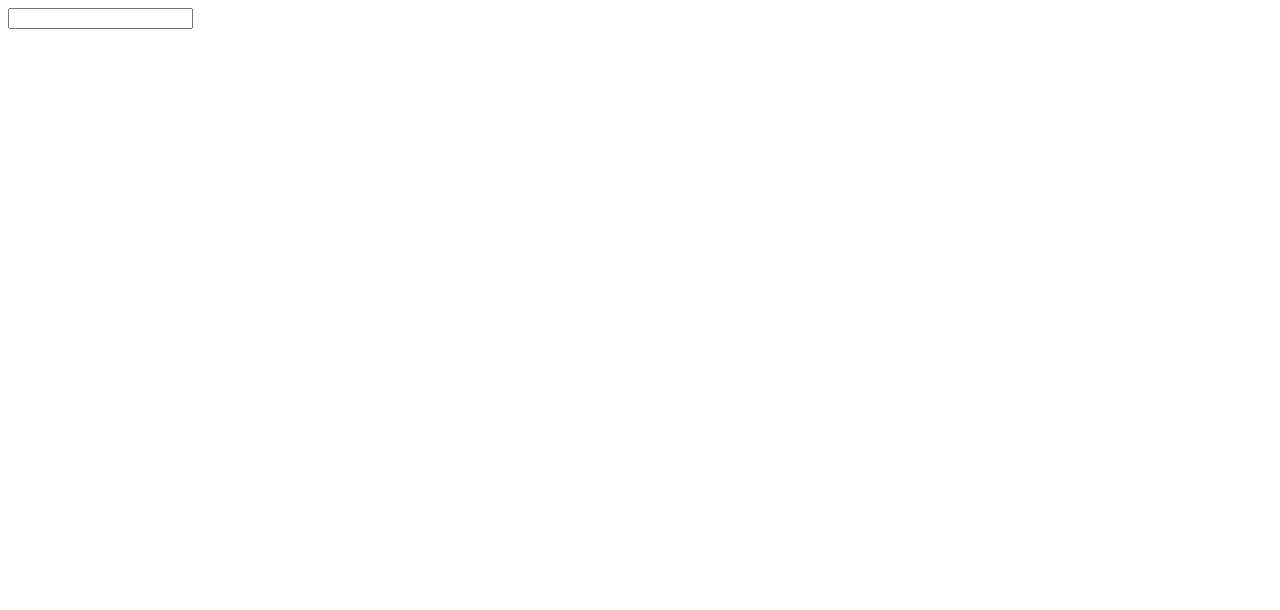
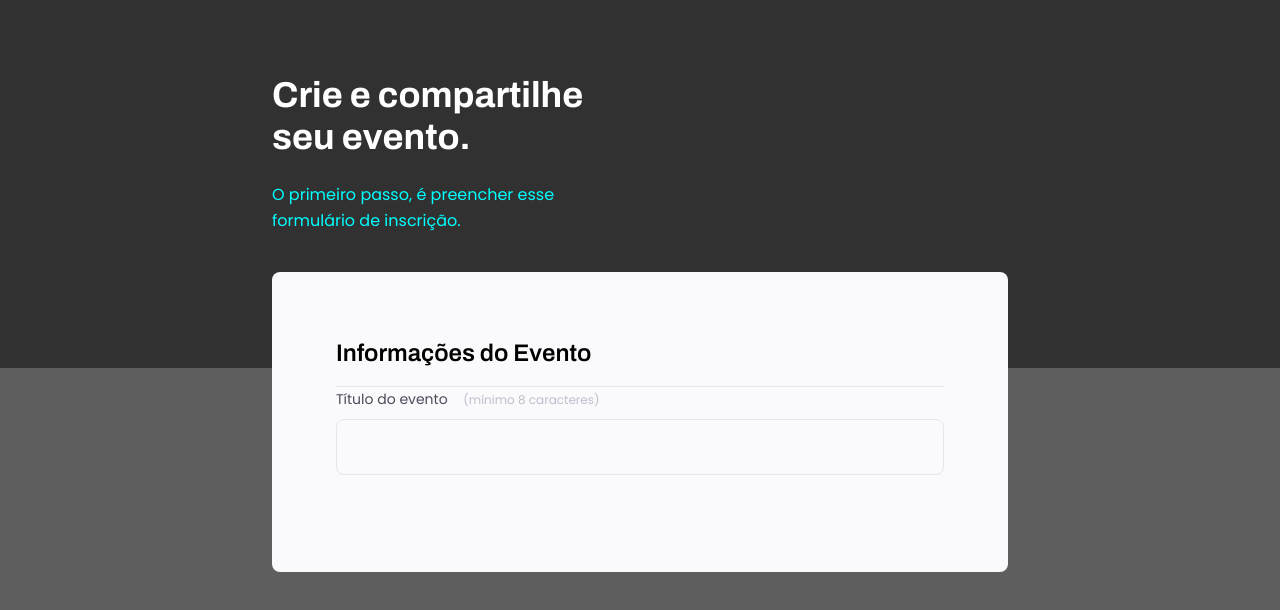
Before and after one commit to EdiGabriel22/Estudo-CSS, a plain HTML site: page ER - Formulários, Validação e Customização/index.html in a window 1280 px wide. Drawn offline with Linux system fonts and the light colour scheme.

Commit message:
Inputs, forms

```diff
--- a/ER - Formulários, Validação e Customização/index.html
+++ b/ER - Formulários, Validação e Customização/index.html
@@ -1 +1,34 @@
-<input type="password">
+<!DOCTYPE html>
+<html lang="pt=br">
+<head>
+    <link rel="preconnect" href="https://fonts.googleapis.com">
+    <link rel="preconnect" href="https://fonts.gstatic.com" crossorigin>
+    <link href="https://fonts.googleapis.com/css2?family=Archivo:wght@600;700&family=Poppins&display=swap" rel="stylesheet">
+
+    <meta charset="UTF-8">
+    <meta name="viewport" content="width=device-width, initial-scale=1.0">
+    <title>Crie seu evento</title>
+    <link rel="stylesheet" href="styles.css">
+</head>
+<body>
+    <div class="page">
+        <header>
+            <h1>Crie e compartilhe seu evento.</h1>
+            <p>O primeiro passo, é preencher esse formulário de inscrição.</p>
+        </header>
+        <form action="">
+            <fieldset>
+                <legend>Informações do Evento</legend>
+
+                <div class="input-wrapper">
+                    <label for="event-title">Título do evento <span>(mínimo 8 caracteres)</span></label>
+                    <input type="text" id="event-title">
+
+                </div>
+            </fieldset>
+
+        </form>
+
+    </div>
+</body>
+</html>
--- /dev/null
+++ b/ER - Formulários, Validação e Customização/styles.css
@@ -0,0 +1,121 @@
+*{
+    margin: 0;
+    padding: 0;
+    box-sizing: border-box;
+}
+
+body, input, button, select, textarea{
+    font-family: 'Poppins', sans-serif;
+
+}
+
+body {
+    background: #5e5e5e;
+}
+
+body::before{
+    content: '';
+    width: 100%;
+    height: 368px;
+
+    position: absolute;
+    top: 0;
+    left: 0;
+    z-index: -1;
+    background-color: #313131;
+}
+
+.page{
+    width: 736px;
+    margin: 0 auto;
+}
+
+header{
+    width: 319px;
+
+    margin-top: 74px;
+}
+
+form{
+    margin-top: 38px;
+    background: #fafafc;
+    border-radius: 8px;
+    min-height: 300px;
+
+    padding: 64px;
+}
+
+header h1 {
+    font-family: 'Archivo', sans-serif;
+    font-weight: bold;
+    font-size: 36px;
+    line-height: 42px;
+    color: white;
+
+    margin-bottom: 24px;
+}
+
+header p{
+    font-size: 16px;
+    line-height: 26px;
+
+    color: aqua;
+}
+
+fieldset{
+    border: none;
+
+}
+
+fieldset legend{
+    font-family: 'Archivo', sans-serif;
+    font-weight: 600;
+    font-size: 24px;
+    line-height: 34px;
+
+    width: 100%;
+
+    border-bottom: 1px solid #e6e6f0;
+    padding-bottom: 16px;
+}
+
+
+.input-wrapper{
+    display: flex;
+    flex-direction: column;
+}
+
+.input-wrapper label{
+    font-size: 14px;
+    line-height: 24px;
+
+    color: #4e4958;
+
+    margin-bottom: 8px;
+}
+
+.input-wrapper label span{
+    margin-left: 12px;
+
+    font-size: 12px;
+    line-height: 20px;
+
+    color: #c1bccc;
+}
+
+.input-wrapper input{
+    background: #fafafc;
+
+    border: 1px solid #e6e6f0;
+    border-radius: 8px;
+
+    height: 56px;
+
+
+    padding: 0 24px;
+
+    font-size: 16px;
+    line-height: 26px;
+
+    color: #c1cbbc;
+}
```
